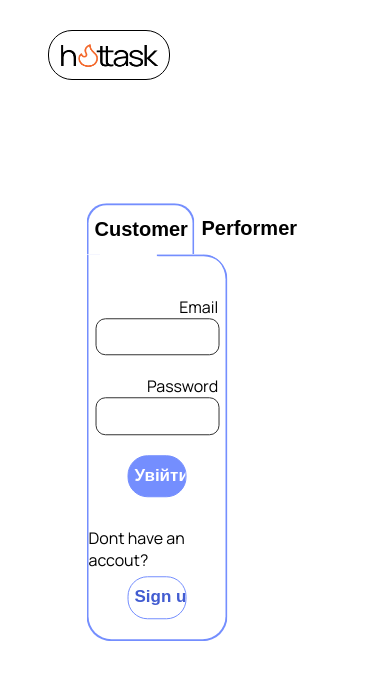
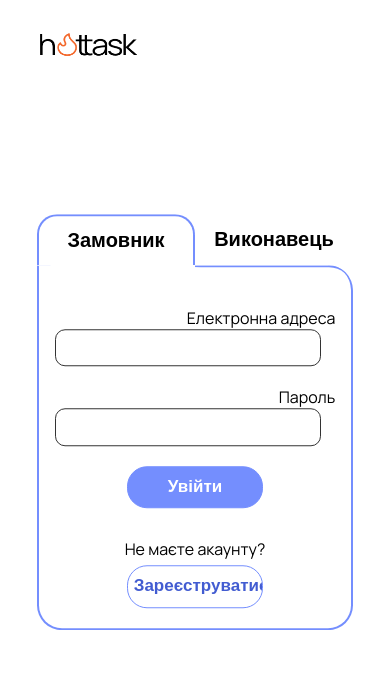
Before and after one commit to maxnevermo/testHackath0n, a website: page website/login.html in a window 390 px wide. Drawn offline with Linux system fonts and the light colour scheme.

Commit message:
small fixes

```diff
--- a/website/css/login.css
+++ b/website/css/login.css
@@ -122,10 +122,10 @@ input[type="button"] {
 .design-div {
   width: 100%;
   display: flex;
-
 }
 
-.first-rec, .sec-rec {
+.first-rec,
+.sec-rec {
   width: 50%;
   height: 20px;
   border-radius: 25;
@@ -147,3 +147,17 @@ input[type="button"] {
   background-color: white;
   color: #425cd1;
 }
+@media screen and (max-width: 700px) {
+  #loginForm {
+    width: 80vw;
+  }
+  input[type="submit"],
+  input[type="button"] {
+    width: 35vw;
+  }
+  .site-logo {
+    border: 0;
+    margin-top: 20px;
+    margin-left: 20px;
+  }
+}
--- a/website/css/signup.css
+++ b/website/css/signup.css
@@ -46,6 +46,11 @@ body {
   border-radius: 20px;
 
   transition: border-color 0.5s ease, background-color 0.3s ease;
+
+  display: flex;
+  flex-direction: column;
+  align-items: center;
+  justify-content: center;
 }
 .signup-selection-container:hover {
   border: 2px solid #333333;
--- a/website/login.html
+++ b/website/login.html
@@ -3,7 +3,7 @@
   <head>
     <meta charset="UTF-8" />
     <meta name="viewport" content="width=device-width, initial-scale=1.0" />
-    <title>Document</title>
+    <title>Log in</title>
     <link rel="stylesheet" href="/css/login.css" />
 
     <link rel="preconnect" href="https://fonts.googleapis.com" />
@@ -32,8 +32,15 @@
 
     <div class="form-container">
       <div class="choice-buttons-container">
-        <button id="customerButton" class="login-choice-button active-button">Customer</button>
-        <button id="performerButton" class="login-choice-button inactive-button">Performer</button>
+        <button id="customerButton" class="login-choice-button active-button">
+          Замовник
+        </button>
+        <button
+          id="performerButton"
+          class="login-choice-button inactive-button"
+        >
+          Виконавець
+        </button>
       </div>
       <form method="post" action="/customer/login" id="loginForm">
         <div class="design-div">
@@ -41,20 +48,20 @@
           <div class="sec-rec"></div>
         </div>
         <div class="row-form-container">
-          <label for="email">Email</label>
+          <label for="email">Електронна адреса</label>
           <input type="email" id="email" name="email" required />
         </div>
         <div class="row-form-container">
-          <label for="password">Password</label>
+          <label for="password">Пароль</label>
           <input type="password" id="password" name="password" required />
         </div>
 
         <input type="submit" value="Увійти" />
-        <p class="reg-hint">Dont have an accout?</p>
+        <p class="reg-hint">Не маєте акаунту?</p>
         <input
-        class="inverted-button auth-button"
+          class="inverted-button auth-button"
           type="button"
-          value="Sign up"
+          value="Зареєструватись"
           onclick="window.location.href = 'signup.html';"
         />
       </form>
```
